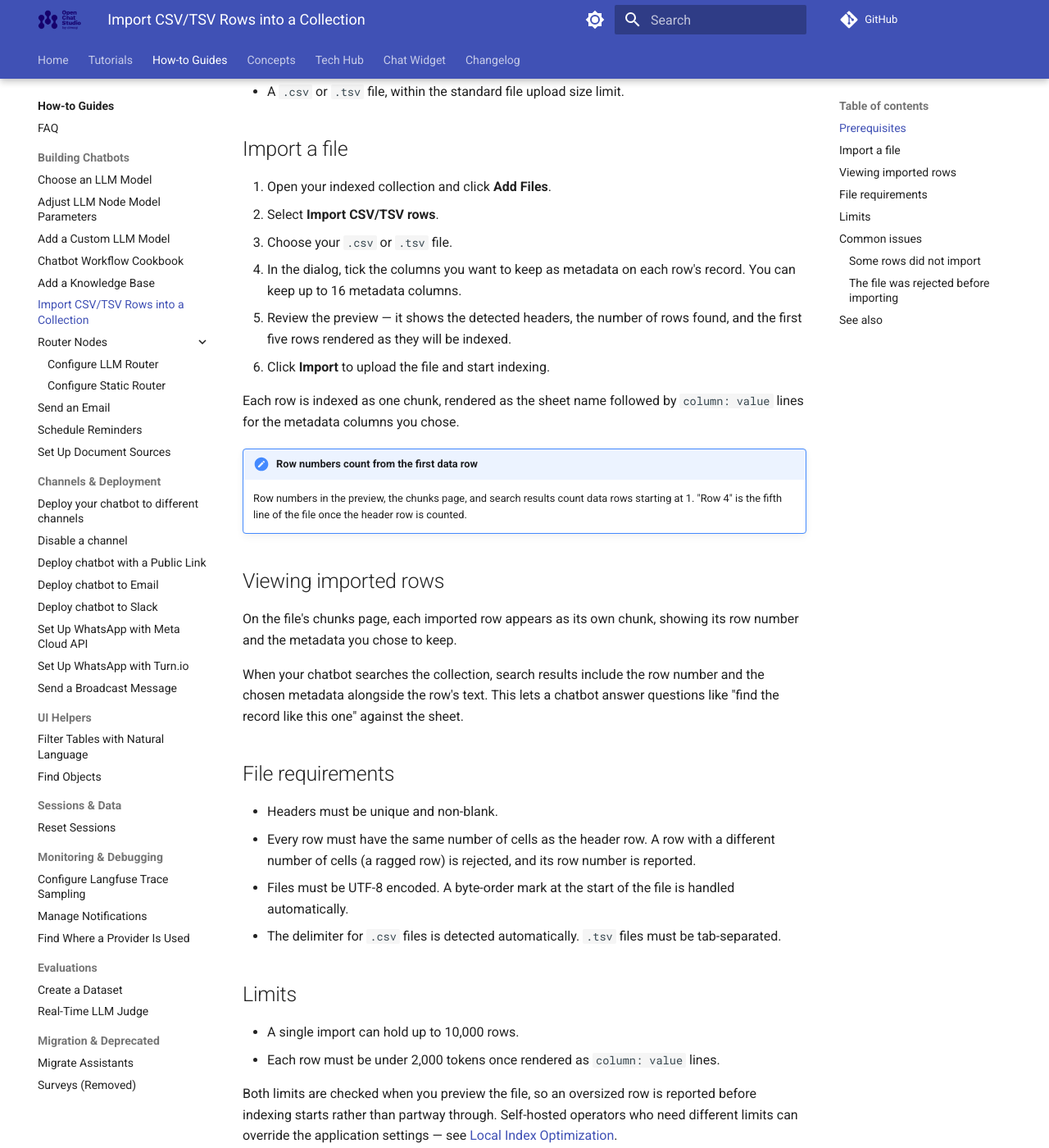
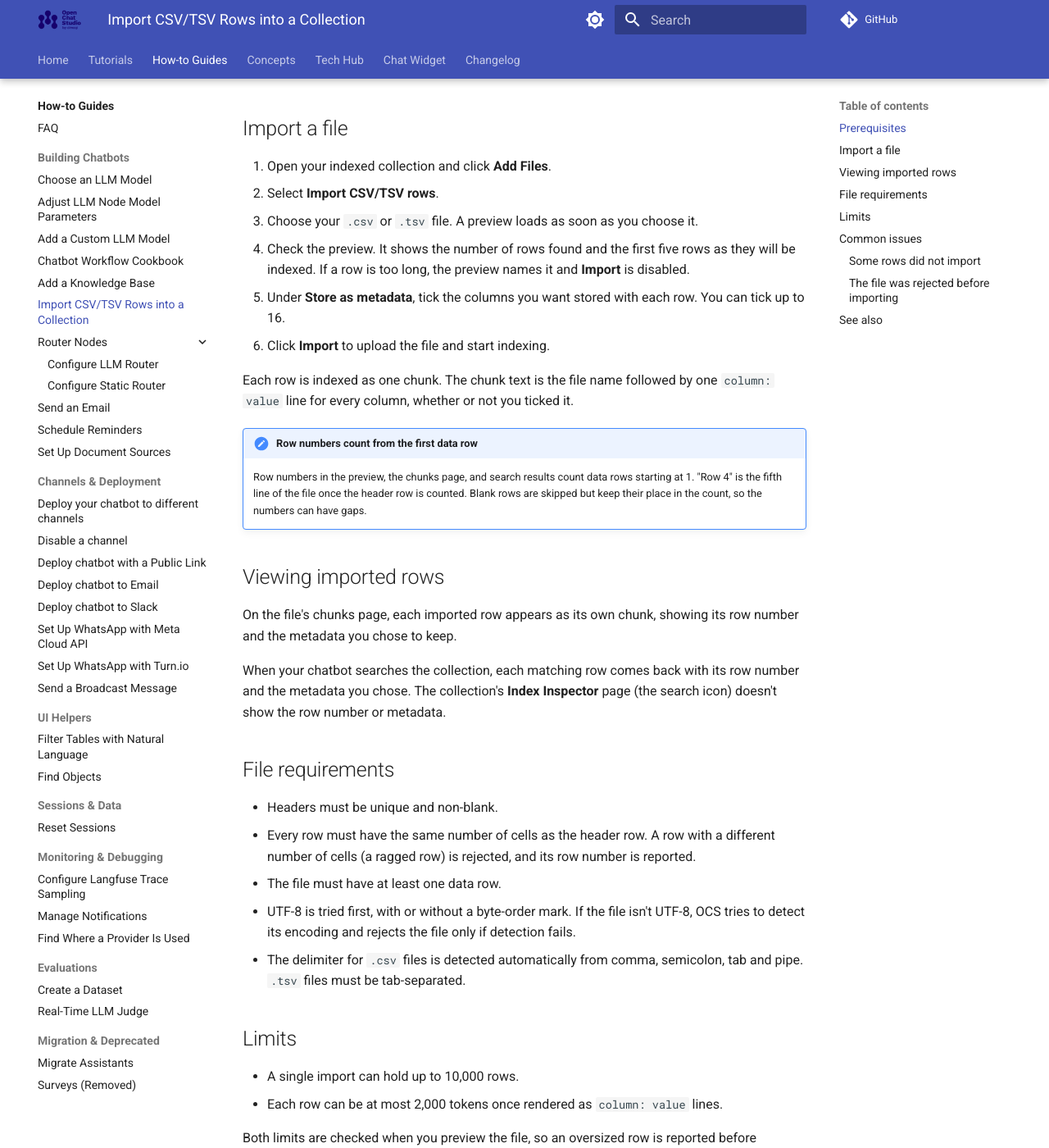
Before and after one commit to dimagi/open-chat-studio-docs, an MkDocs documentation site: the page built from docs/how-to/import_csv_tsv_rows.md, in a window 1280 px wide and 1400 px high, scrolled down 423 px. Shown: the whole window at 82% size. Built offline with MkDocs 1.6.1 and Material for MkDocs 9.7.7, drawn with Linux system fonts in a browser that asks for light colours; a script that is not in the unit is left out; comment, search, counter and statistics services are not loaded; some of the changed text lies outside the part shown.

Commit message:
Correct CSV row import details against the shipped behaviour

```diff
--- a/docs/how-to/import_csv_tsv_rows.md
+++ b/docs/how-to/import_csv_tsv_rows.md
@@ -5,51 +5,55 @@ title: Import CSV/TSV Rows into a Collection
 # Import CSV/TSV Rows into a Collection
 
 This guide shows you how to import a `.csv` or `.tsv` file into an indexed collection.
-Each row becomes its own searchable record, instead of the whole file being chunked as plain text.
+Each row becomes its own searchable record.
+Regular file upload doesn't accept CSV or TSV files, so row import is how you add them.
 Use this when your chatbot needs to look up individual rows, such as matching a participant's input against a product list or reference table.
 
 For a conceptual overview, see [Importing CSV/TSV rows](../concepts/collections/indexed.md#importing-csvtsv-rows).
 
 ## Prerequisites
 
-- An [indexed collection](../concepts/collections/indexed.md) using a **[Local Index](../concepts/collections/indexed.md#local-index)**. Remote (OpenAI) indexes do their own chunking and do not accept CSV/TSV row import.
+- An [indexed collection](../concepts/collections/indexed.md) using a **[Local Index](../concepts/collections/indexed.md#local-index)**. Remote (OpenAI) indexes don't offer row import.
 - A `.csv` or `.tsv` file, within the standard file upload size limit.
 
 ## Import a file
 
 1. Open your indexed collection and click **Add Files**.
 2. Select **Import CSV/TSV rows**.
-3. Choose your `.csv` or `.tsv` file.
-4. In the dialog, tick the columns you want to keep as metadata on each row's record. You can keep up to 16 metadata columns.
-5. Review the preview — it shows the detected headers, the number of rows found, and the first five rows rendered as they will be indexed.
+3. Choose your `.csv` or `.tsv` file. A preview loads as soon as you choose it.
+4. Check the preview. It shows the number of rows found and the first five rows as they will be indexed. If a row is too long, the preview names it and **Import** is disabled.
+5. Under **Store as metadata**, tick the columns you want stored with each row. You can tick up to 16.
 6. Click **Import** to upload the file and start indexing.
 
-Each row is indexed as one chunk, rendered as the sheet name followed by `column: value` lines for the metadata columns you chose.
+Each row is indexed as one chunk.
+The chunk text is the file name followed by one `column: value` line for every column, whether or not you ticked it.
 
 !!! note "Row numbers count from the first data row"
     Row numbers in the preview, the chunks page, and search results count data rows starting at 1.
     "Row 4" is the fifth line of the file once the header row is counted.
+    Blank rows are skipped but keep their place in the count, so the numbers can have gaps.
 
 ## Viewing imported rows
 
 On the file's chunks page, each imported row appears as its own chunk, showing its row number and the metadata you chose to keep.
 
-When your chatbot searches the collection, search results include the row number and the chosen metadata alongside the row's text.
-This lets a chatbot answer questions like "find the record like this one" against the sheet.
+When your chatbot searches the collection, each matching row comes back with its row number and the metadata you chose.
+The collection's **Index Inspector** page (the search icon) doesn't show the row number or metadata.
 
 ## File requirements
 
 - Headers must be unique and non-blank.
 - Every row must have the same number of cells as the header row. A row with a different number of cells (a ragged row) is rejected, and its row number is reported.
-- Files must be UTF-8 encoded. A byte-order mark at the start of the file is handled automatically.
-- The delimiter for `.csv` files is detected automatically. `.tsv` files must be tab-separated.
+- The file must have at least one data row.
+- UTF-8 is tried first, with or without a byte-order mark. If the file isn't UTF-8, OCS tries to detect its encoding and rejects the file only if detection fails.
+- The delimiter for `.csv` files is detected automatically from comma, semicolon, tab and pipe. `.tsv` files must be tab-separated.
 
 ## Limits
 
 - A single import can hold up to 10,000 rows.
-- Each row must be under 2,000 tokens once rendered as `column: value` lines.
+- Each row can be at most 2,000 tokens once rendered as `column: value` lines.
 
-Both limits are checked when you preview the file, so an oversized row is reported before indexing starts rather than partway through.
+Both limits are checked when you preview the file, so an oversized row is reported before indexing starts.
 Self-hosted operators who need different limits can override the application settings — see [Local Index Optimization](../tech-hub/local-index-optimization.md#csvtsv-row-import-limits).
 
 ## Common issues
@@ -57,9 +61,9 @@ Self-hosted operators who need different limits can override the application set
 ### Some rows did not import
 
 If some rows in the file fail to embed, the rest of the sheet still indexes.
-The failed rows are listed on the file's status tooltip in the collection's file list.
+The failed rows are listed on the file's status tooltip in the collection's file list. A long list is cut short.
 
-The file is still marked **completed**, since most of its rows indexed successfully, so **Retry Failed Uploads** does not pick it up.
+The file is still marked **completed** if at least one row indexed, so **Retry Failed Uploads** does not pick it up.
 To recover the missing rows, delete the file and import it again.
 
 If every row in a batch fails, the whole file fails and stays retryable, so **Retry Failed Uploads** picks it up as usual.
@@ -67,8 +71,8 @@ If every row in a batch fails, the whole file fails and stays retryable, so **Re
 ### The file was rejected before importing
 
 Check the [file requirements](#file-requirements) above.
-A common cause is a ragged row, a non-unique or blank header, or a file that isn't UTF-8 encoded.
-The error message reports the row number where the problem was found.
+Common causes are a ragged row, a duplicate or blank header, or an encoding OCS couldn't detect.
+For a ragged row, the error message reports its row number.
 
 ## See also
 
```
Also changed, not shown: docs/changelog.md (+1 -1 lines), docs/concepts/collections/indexed.md (+7 -8 lines).
